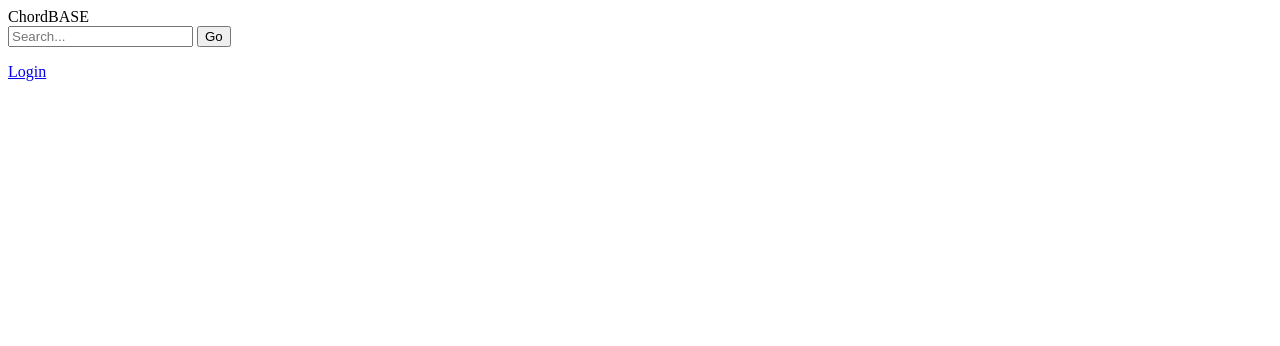
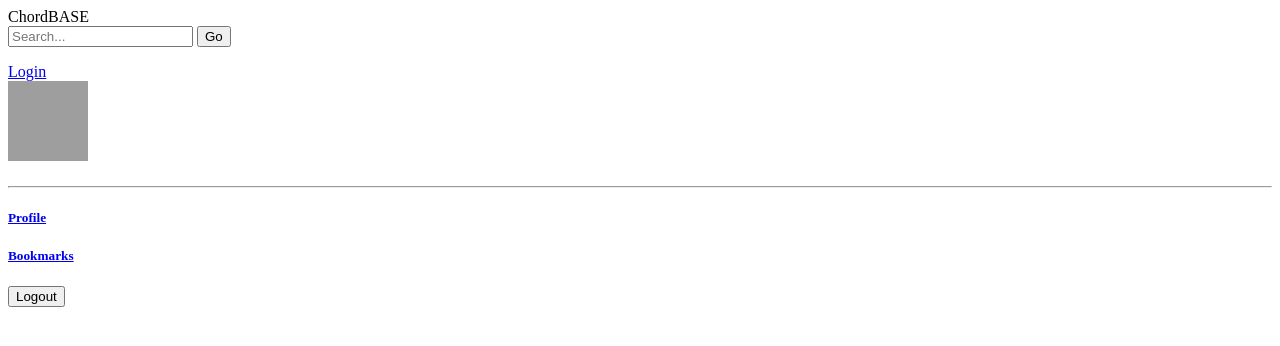
Before and after one commit to Daniel07070/springFinalProject, a Django app: template projectname/testing/testApp/templates/nav.html in a window 1280 px wide. Shown: the top 346 px of the page. Run offline with Django 5.2, Linux system fonts and the light colour scheme; the template is opened without the code that fills it, so the values that code supplies are empty; grey boxes are pictures that could not be loaded.

Commit message:
added the sidebar that appears when profile photo is clicked. Contains links to user's profile page, bookmarks, and logout button

```diff
--- a/projectname/testing/testApp/templates/nav.html
+++ b/projectname/testing/testApp/templates/nav.html
@@ -12,18 +12,46 @@
     <div class="d-flex gap-2">
         {% if user.is_authenticated %}
             <span class="me-2 align-self-center text-white">Welcome, {{user.username}}!</span>
+            <button class="btn p-0"
+                data-bs-toggle="offcanvas"
+                data-bs-target="#profileSidebar">
 
-            <form action="{% url 'logout' %}" method="post">
-                {% csrf_token %}
-                <button type="submit" class="btn btn-danger btn-sm">Logout</button>
-            </form>
+                <img src="https://static.vecteezy.com/system/resources/thumbnails/032/176/191/small_2x/business-avatar-profile-black-icon-man-of-user-symbol-in-trendy-flat-style-isolated-on-male-profile-people-diverse-face-for-social-network-or-web-vector.jpg"
+                    class="rounded-circle"
+                    width="40" height="40">
+            </button>
+
         {% else %}
             <a href="{% url 'login' %}" class="btn btn-secondary btn-sm px-2 me-2 border border-1 border-dark">Login</a>
         {% endif %}
     </div>
 
 
+    <div class="offcanvas offcanvas-end" tabindex="-1" id="profileSidebar">
+        <div class="offcanvas-body text-center">
 
+            <div class="text-center">
+                <img src="https://static.vecteezy.com/system/resources/thumbnails/032/176/191/small_2x/business-avatar-profile-black-icon-man-of-user-symbol-in-trendy-flat-style-isolated-on-male-profile-people-diverse-face-for-social-network-or-web-vector.jpg"
+                    class="rounded-circle mb-3"
+                    width="80" height="80">
+                <h6>{{ user.username }}</h6>
+            </div>
+
+            <hr>
+            <a href="{% url 'profile' %}" class="text-decoration-none text-dark">
+                <h5 class="text-start m-3">Profile</h5>
+            </a>
+
+            <a href="{% url 'bookmarks' %}" class="text-decoration-none text-dark">
+                <h5 class="text-start m-3">Bookmarks</h5>
+            </a>
+
+        <form action="{% url 'logout' %}" method="post">
+            {% csrf_token %}
+            <button type="submit" class="btn btn-danger w-100">Logout</button>
+        </form>
+    </div>
+</div>
 
 
 
--- a/projectname/testing/testApp/views.py
+++ b/projectname/testing/testApp/views.py
@@ -25,3 +25,9 @@ def register(request):
 		form = UserCreationForm()
 
 	return render(request, "register.html", {"form":form})
+
+def profile(request):
+	return render(request, 'profile.html')
+
+def bookmarks(request):
+	return render(request, 'bookmarks.html')
--- a/projectname/testing/testing/urls.py
+++ b/projectname/testing/testing/urls.py
@@ -29,4 +29,6 @@ urlpatterns = [
     path('register/', views.register, name = 'register'),
     path('login/', auth_views.LoginView.as_view(template_name='login.html'), name = 'login'),
     path('logout/', auth_views.LogoutView.as_view(), name = 'logout'),
+    path('profile/', views.profile, name='profile'),
+    path('bookmarks/', views.bookmarks, name='bookmarks'),
 ] + static(settings.MEDIA_URL, document_root=settings.MEDIA_ROOT)
```
Also changed, not shown: projectname/testing/db.sqlite3, projectname/testing/testApp/templates/default_profile.png (added).
